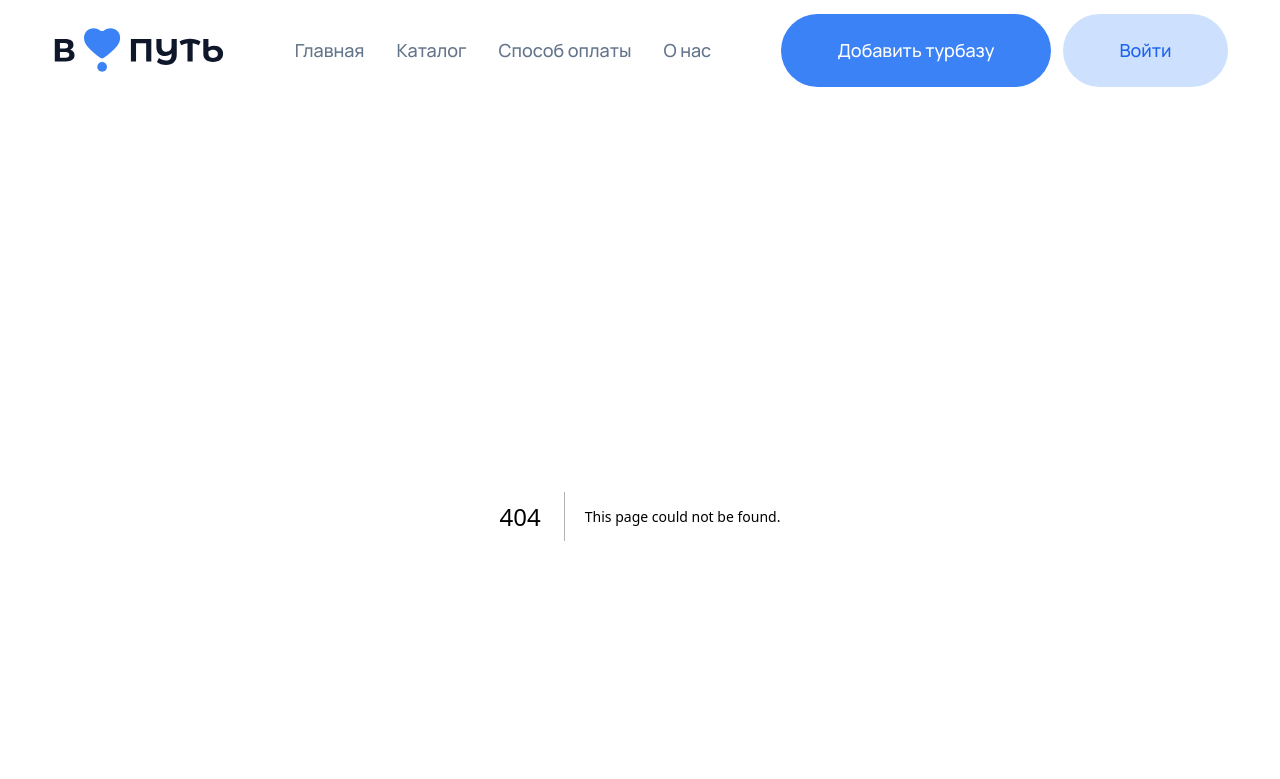
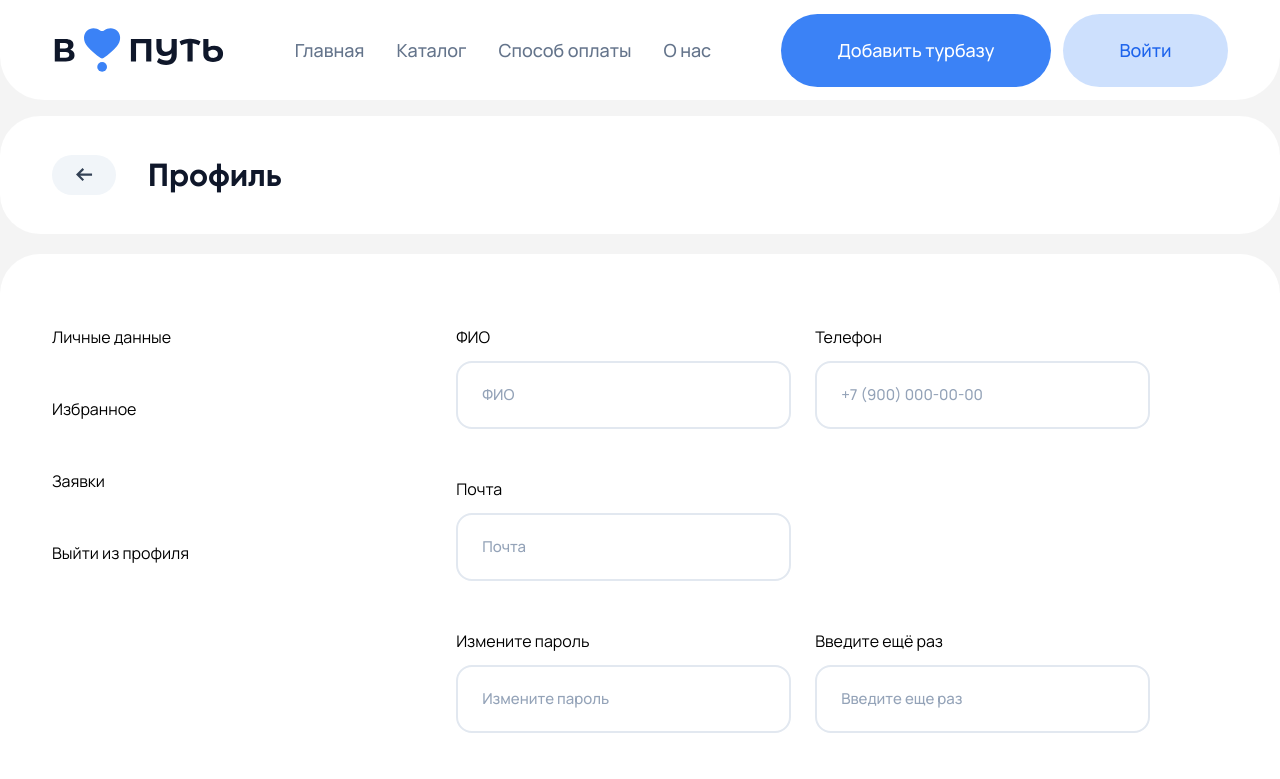
Before and after one commit to victor-ivanov-ivt20-2/FinalFront, a Next.js app: page /profile in a window 1280 px wide. Before the commit this address had no page. Shown: the top 779 px of the page. Built offline with nearby package versions, Linux system fonts and the light colour scheme.

Commit message:
профиль

```diff
--- /dev/null
+++ b/src/components/backTitle.tsx
@@ -0,0 +1,31 @@
+import Gilroy from "next/font/local";
+import { useRouter } from "next/router";
+import type { FC, ReactNode } from "react";
+const gilroyBold = Gilroy({
+  src: "../fonts/Gilroy-Bold.woff",
+});
+import SwipeLeft from "./ui kit/svg/swipe-left";
+
+const BackTitle: FC<{ children: ReactNode }> = ({ children }) => {
+  const router = useRouter();
+  return (
+    <div className="bg-white rounded-[40px] mb-5 flex py-[35px] gap-8 px-[52px] items-center">
+      <div
+        onClick={() => {
+          router.back();
+        }}
+        className="cursor-pointer"
+      >
+        <SwipeLeft></SwipeLeft>
+      </div>
+      <h1
+        style={gilroyBold.style}
+        className=" text-slate-900 text-[32px] leading-[48px]"
+      >
+        {children}
+      </h1>
+    </div>
+  );
+};
+
+export default BackTitle;
--- a/src/components/screens/catalog/index.jsx
+++ b/src/components/screens/catalog/index.jsx
@@ -15,26 +15,12 @@ const gilroyBold = Gilroy({
 const gilroyMedium = Gilroy({
   src: "../../../fonts/Gilroy-Medium.woff",
 });
+import BackTitle from "@/components/backTitle";
 const CatalogPage = () => {
   const router = useRouter();
   return (
     <div className="container">
-      <div className="bg-white rounded-[40px] mb-5 flex py-[35px] gap-8 px-[52px] items-center">
-        <div
-          onClick={() => {
-            router.back();
-          }}
-          className="cursor-pointer"
-        >
-          <SwipeLeft></SwipeLeft>
-        </div>
-        <h1
-          style={gilroyBold.style}
-          className=" text-slate-900 text-[32px] leading-[48px]"
-        >
-          Каталог
-        </h1>
-      </div>
+      <BackTitle>Каталог</BackTitle>
       <div className="bg-white rounded-[40px] pt-[25px] px-[101px] pb-[42px] mb-5">
         <div className="flex gap-5 items-center">
           <div className="flex-1">
--- a/src/components/screens/modals/index.jsx
+++ b/src/components/screens/modals/index.jsx
@@ -1,11 +1,15 @@
 import { useAppDispatch, useAppSelector } from "@/hooks";
-import { setActive } from "@/store/modal.slice";
+import { setActive, setType } from "@/store/modal.slice";
+import { useEffect } from "react";
 import Login from "./login";
 import Register from "./register";
 const Modal = () => {
   const dispatch = useAppDispatch();
   const modal = useAppSelector((state) => state.modal.active);
   const type = useAppSelector((state) => state.modal.type);
+  useEffect(() => {
+    if (!modal) dispatch(setType("login"));
+  }, [modal]);
   return (
     <div
       style={modal ? { display: "flex" } : { display: "none" }}
--- /dev/null
+++ b/src/components/screens/profile/index.jsx
@@ -0,0 +1,56 @@
+import BackTitle from "@/components/backTitle";
+import { ModalInput } from "@/components/ui kit/input";
+import { PrimaryButton } from "@/components/ui kit/buttons";
+const ProfilePage = () => {
+  return (
+    <div className="container">
+      <BackTitle>Профиль</BackTitle>
+      <div className="bg-white px-[52px] pt-[71px] flex gap-[267px] rounded-[40px]">
+        <ul className="flex flex-col gap-12">
+          <li>Личные данные</li>
+          <li>Избранное</li>
+          <li>Заявки</li>
+          <li>Выйти из профиля</li>
+        </ul>
+        <div className="flex flex-col gap-12">
+          <div className="flex gap-6">
+            <div className="w-[335px] flex flex-col gap-3">
+              <label>ФИО</label>
+              <ModalInput placeholder="ФИО"></ModalInput>
+            </div>
+            <div className="w-[335px] flex flex-col gap-3">
+              <label>Телефон</label>
+              <ModalInput placeholder="+7 (900) 000-00-00"></ModalInput>
+            </div>
+          </div>
+          <div className="w-[335px] flex flex-col gap-3">
+            <label>Почта</label>
+            <ModalInput type="email" placeholder="Почта"></ModalInput>
+          </div>
+          <div className="flex gap-6">
+            <div className="w-[335px] flex flex-col gap-3">
+              <label>Измените пароль</label>
+              <ModalInput
+                type="password"
+                placeholder="Измените пароль"
+              ></ModalInput>
+            </div>
+
+            <div className="w-[335px] flex flex-col gap-3">
+              <label>Введите ещё раз</label>
+              <ModalInput
+                type="password"
+                placeholder="Введите еще раз"
+              ></ModalInput>
+            </div>
+          </div>
+          <div className="pb-[147px]">
+            <PrimaryButton>Сохранить изменения</PrimaryButton>
+          </div>
+        </div>
+      </div>
+    </div>
+  );
+};
+
+export default ProfilePage;
--- a/src/components/ui kit/header.tsx
+++ b/src/components/ui kit/header.tsx
@@ -6,9 +6,11 @@ import { FC, useEffect } from "react";
 import { PrimaryButton, SecondaryButton } from "./buttons";
 import Logo from "./svg/Logo";
 import NavLink from "./navlink";
+import { useRouter } from "next/router";
 const Header: FC = () => {
   const dispatch = useAppDispatch();
   const logged = useAppSelector((state) => state.auth.logged);
+  const router = useRouter();
   useEffect(() => {
     if (typeof window !== "undefined") {
       if (localStorage.getItem("token")) dispatch(setAuth(true));
@@ -51,7 +53,7 @@ const Header: FC = () => {
               width="165px"
               height="73px"
               onClick={() => {
-                dispatch(setActive(true));
+                logged ? router.push("/profile") : dispatch(setActive(true));
               }}
             >
               {logged ? "Профиль" : "Войти"}
--- a/src/components/ui kit/input.tsx
+++ b/src/components/ui kit/input.tsx
@@ -86,20 +86,12 @@ export const ModalInput: FC<ModalInputProps> = ({
   type = "text",
 }) => {
   return (
-    <div
-      style={{
-        borderRadius: "16px",
-        border: "1px solid rgb(226 232 240)",
-      }}
-      className="bg-white px-6 py-[22px]"
-    >
     <input
-        className="w-full placeholder:text-slate-400 outline-none leading-5 font-medium text-[15px]"
+      className="w-full border-[2px] border-slate-200 rounded-2xl bg-white px-6 py-[22px] placeholder:text-slate-400 outline-none leading-5 font-medium text-[15px]"
       type={type}
       placeholder={placeholder}
       onChange={onChange}
       value={value}
     />
-    </div>
   );
 };
--- /dev/null
+++ b/src/pages/profile.tsx
@@ -0,0 +1,7 @@
+import ProfilePage from "@/components/screens/profile";
+
+const Profile = () => {
+  return <ProfilePage></ProfilePage>;
+};
+
+export default Profile;
```
Lines whose indentation alone changed are shown as unchanged.
